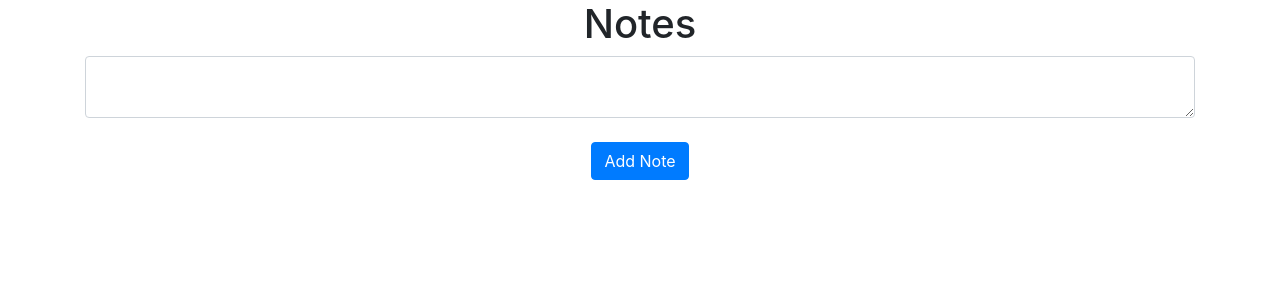
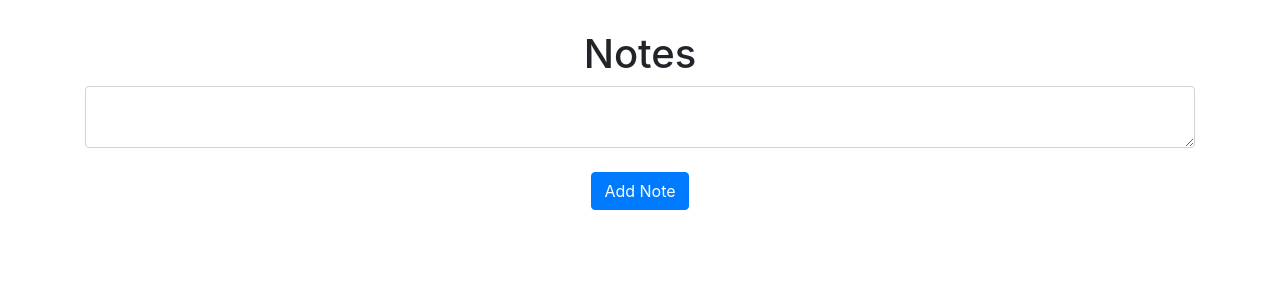
Before and after one commit to akanbiusman/Notes-Web-App, a Flask app: page / in a window 1280 px wide. Shown: the part 56-356 px from the top of the page. Run offline with Flask 3, Linux system fonts and the light colour scheme; the visitor is signed in with stand-in values (Sample User, id 1); data that the repository does not hold is empty; some libraries are stand-ins or nearby versions.

Commit message:
Update home.html

```diff
--- a/website/templates/home.html
+++ b/website/templates/home.html
@@ -1,7 +1,7 @@
 {% extends "base.html" %} {% block title %}Home{% endblock %} {% block content
 %}
 
-<h1 align="center">Notes</h1>
+<h1 align="center" style="margin-top: 30px;">Notes</h1>
 <ul class="list-group list-group-flush" id="notes">
   {% for note in user.notes %}
   <li class="list-group-item">
```
